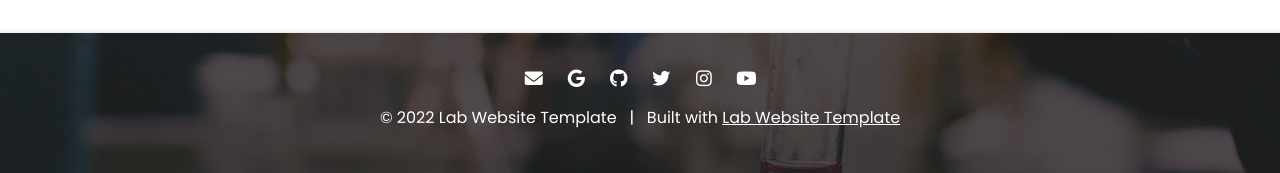
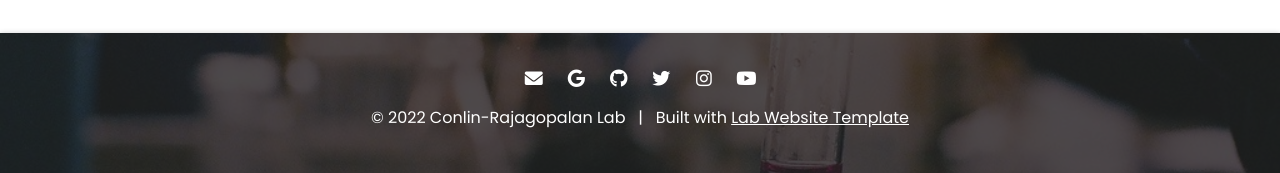
Before and after one commit to tanaya-jadhav/conlin-rajagopalan-lab, a Jekyll site: the page built from index.md, in a window 1280 px wide and 900 px high, scrolled down 893 px. Shown: the part 727-900 px from the top of the window. Built offline with Jekyll 4.4.1, drawn with Linux system fonts in a browser that asks for light colours; some of the changed text lies outside the part shown.

Commit message:
Update _config.yaml

```diff
--- a/_config.yaml
+++ b/_config.yaml
@@ -1,9 +1,9 @@
 ### basic settings
 
 # site properties and page defaults
-title: Lab Website Template
+title: Conlin-Rajagopalan Lab
 description: An easy-to-use, flexible website template for labs, with automatic citations, GitHub tag imports, pre-built components, and more.
-logo: images/logo.svg
+logo: images/chop-logo.png
 header: images/background.jpg
 footer: images/background.jpg
 baseurl: /conlin-rajagopalan-lab
```
